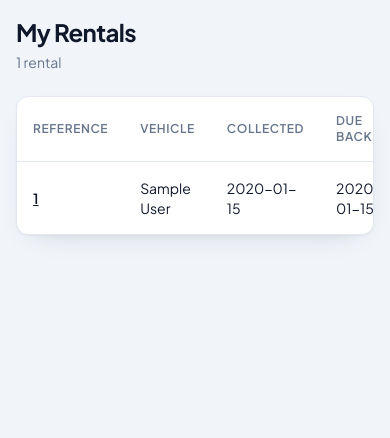
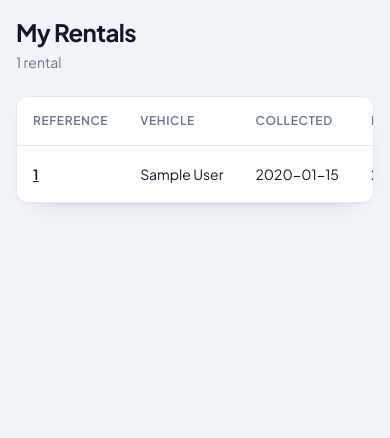
Before and after one commit to ordrid/vehicleinventory, a Python web app: template rental/templates/customer/rentals.html in a window 390 px wide. Shown: the part 69-507 px from the top of the page. Run offline with Jinja, Linux system fonts and the light colour scheme; the template is opened without the code that fills it: most values are stand-ins (such as "Sample title", 1, 10 or a date in 2020); style sheets or scripts are compiled from the project's sources.

Commit message:
fix: let the reservation and rental tables scroll on a phone
Four tables sat in overflow-hidden cards, so on a 375px screen every
column past the first three was cut off with no way to reach it -- on
the admin Reservations page that included the Confirm and Decline
buttons. The cards now scroll sideways like the vehicle table does, and
the rows no longer wrap a reference such as RES-00003 over two lines.

Co-Authored-By: Claude Opus 5.5 (1M context) <noreply@anthropic.com>

```diff
--- a/rental/templates/admin/rentals.html
+++ b/rental/templates/admin/rentals.html
@@ -30,8 +30,8 @@
 {% endmacro %}
 
 {% macro table(rows, actionable) %}
-<div class="card overflow-hidden">
-  <table class="w-full text-sm">
+<div class="card overflow-x-auto">
+  <table class="w-full whitespace-nowrap text-sm">
     <thead>
       <tr class="border-b border-line text-left">
         <th class="p-4 stat-label">Reference</th>
--- a/rental/templates/customer/rentals.html
+++ b/rental/templates/customer/rentals.html
@@ -10,8 +10,8 @@
 </div>
 
 {% if rentals %}
-  <div class="card overflow-hidden">
-    <table class="w-full text-sm">
+  <div class="card overflow-x-auto">
+    <table class="w-full whitespace-nowrap text-sm">
       <thead>
         <tr class="border-b border-line text-left">
           <th class="p-4 stat-label">Reference</th>
--- a/rental/templates/customer/reservations.html
+++ b/rental/templates/customer/reservations.html
@@ -10,8 +10,8 @@
 </div>
 
 {% if reservations %}
-  <div class="card overflow-hidden">
-    <table class="w-full text-sm">
+  <div class="card overflow-x-auto">
+    <table class="w-full whitespace-nowrap text-sm">
       <thead>
         <tr class="border-b border-line text-left">
           <th class="p-4 stat-label">Reference</th>
```
Also changed, not shown: rental/templates/admin/reservations.html (+4 -4 lines).
